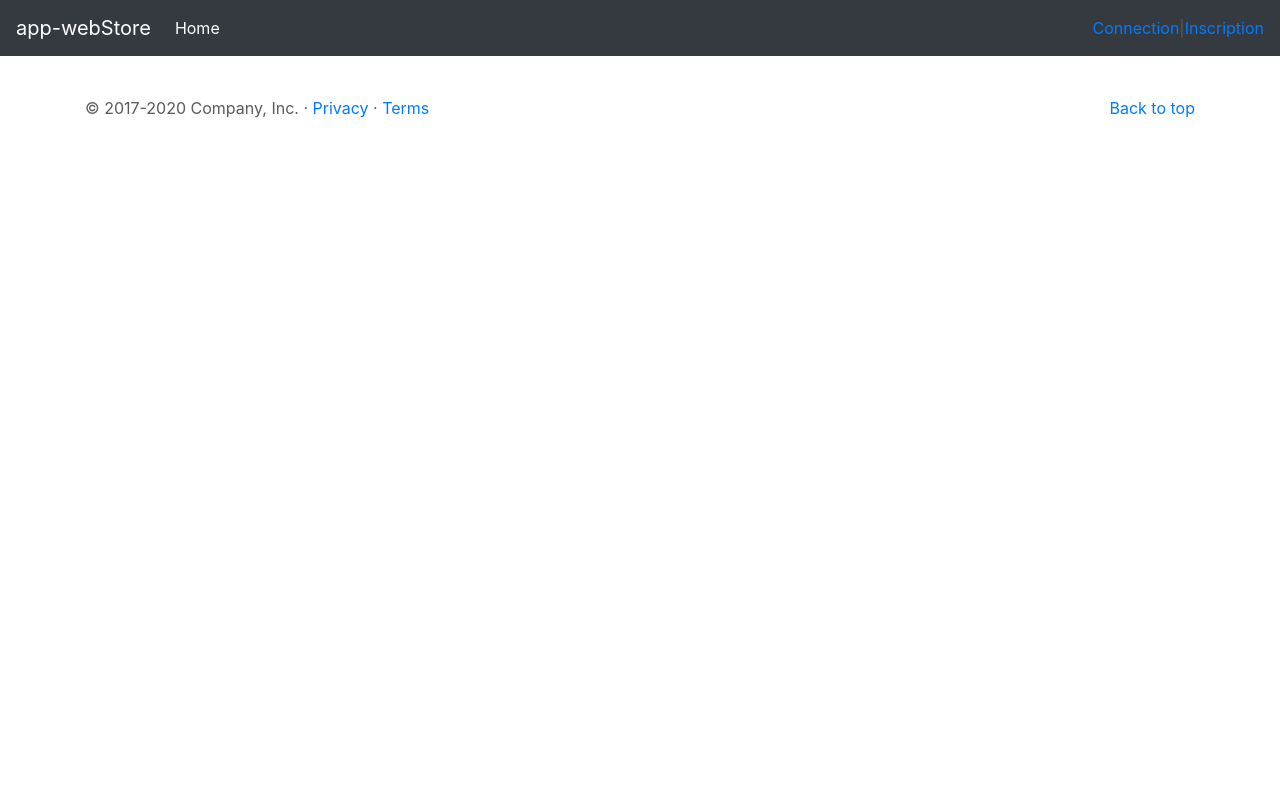
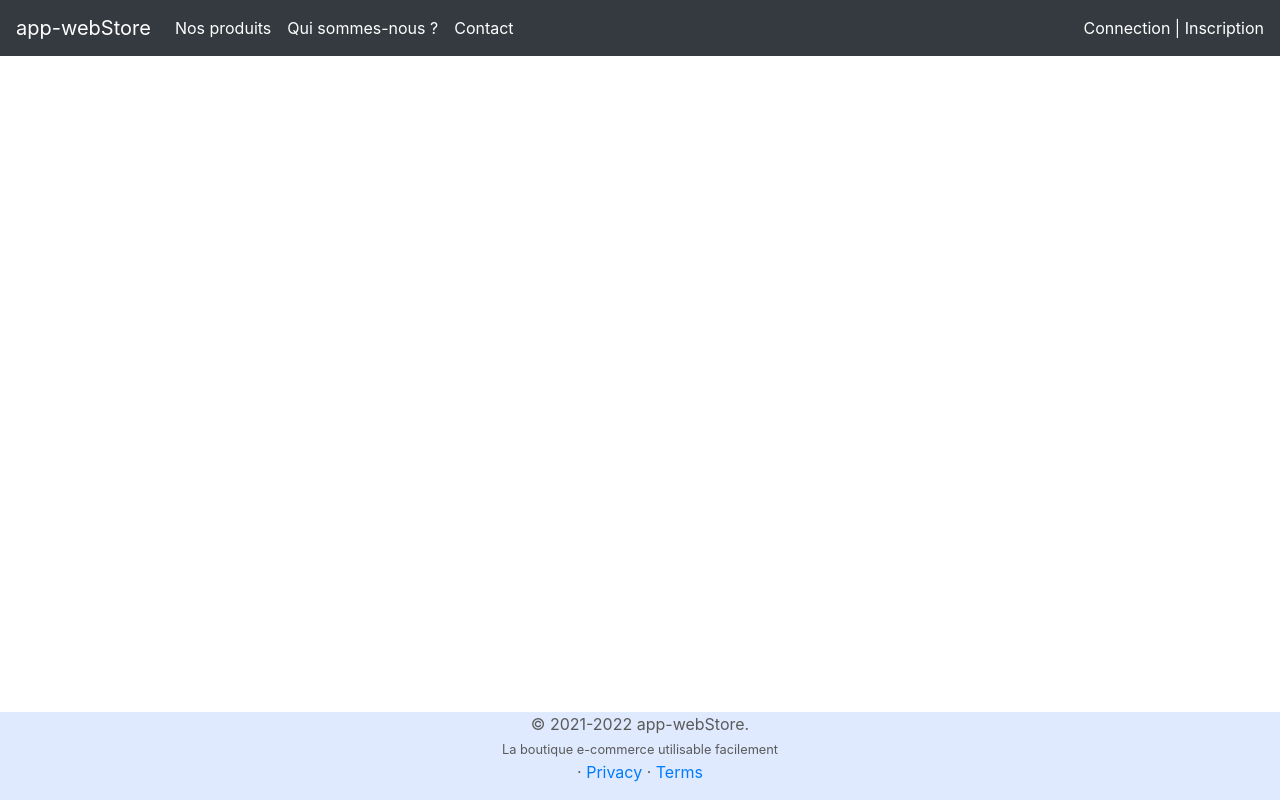
Before and after one commit to ibcherif/app-webstore, a Symfony app: template templates/base.html.twig in a window 1280 px wide. Run offline with Twig, Linux system fonts and the light colour scheme; the template is opened without the code that fills it, so the values that code supplies are empty; some libraries are stand-ins or nearby versions.

Commit message:
Mise à jour de notre template pour afficher l'utilisateur et les routes

```diff
--- a/templates/account/index.html.twig
+++ b/templates/account/index.html.twig
@@ -4,7 +4,7 @@
 
 {% block content %}
     <h1>Mon Compte</h1>
-    Bienvenu {{ app.user.firstname}} dans votre compte. C'est dans cet espace  que vous allez pouvoir gérer
+    Bienvenu {{ app.user.firstname}} dans votre compte. C'est dans cet espace que vous allez pouvoir gérer
     toutes vos informations personnelles.
     <hr>
     - <a href="{{ path('app_account_password') }}">Modifier le mot de passe </a><br/>
--- a/templates/base.html.twig
+++ b/templates/base.html.twig
@@ -10,7 +10,7 @@
 
     <!-- Bootstrap core CSS -->
     <link href="{{ asset("assets/css/bootstrap.min.css")}}" rel="stylesheet">
-
+    <link href="{{ asset("assets/css/app_webstore.css")}}" rel="stylesheet">
     <style>
         .bd-placeholder-img {
             font-size: 1.125rem;
@@ -33,21 +33,30 @@
 <body>
 <header>
     <nav class="navbar navbar-expand-md navbar-dark fixed-top bg-dark">
-        <a class="navbar-brand" href="#">app-webStore</a>
+        <a class="navbar-brand" href="{{ path('app_home') }}">app-webStore</a>
         <button class="navbar-toggler" type="button" data-toggle="collapse" data-target="#navbarCollapse" aria-controls="navbarCollapse" aria-expanded="false" aria-label="Toggle navigation">
             <span class="navbar-toggler-icon"></span>
         </button>
         <div class="collapse navbar-collapse" id="navbarCollapse">
             <ul class="navbar-nav mr-auto">
                 <li class="nav-item active">
-                    <a class="nav-link" href="#">Home <span class="sr-only">(current)</span></a>
+                    <a class="nav-link" href="#">Nos produits<span class="sr-only">(current)</span></a>
+                </li>
+                <li class="nav-item active">
+                    <a class="nav-link" href="#">Qui sommes-nous ?<span class="sr-only">(current)</span></a>
+                </li>
+                <li class="nav-item active">
+                    <a class="nav-link" href="#">Contact <span class="sr-only">(current)</span></a>
                 </li>
             </ul>
-            {% if app.user %}
-                <a href="{{ path('app_account') }}">Mon Compte</a> | <a href="{{ path('app_logout') }}">Deconnection</a>
-            {% else %}
-                <a href="{{ path('app_login') }}">Connection</a> | <a href="{{ path('app_register') }}">Inscription</a>
-            {% endif %}
+            <div class="navbar-item-custom">
+                {% if app.user %}
+                    <a href="{{ path('app_account') }}">Mon Compte (<small>{{ app.user.firstname }})</small></a> | <a href="{{ path('app_logout') }}">Deconnection</a>
+                {% else %}
+                    <a href="{{ path('app_login') }}">Connection</a> | <a href="{{ path('app_register') }}">Inscription</a>
+                {% endif %}
+            </div>
+
         </div>
     </nav>
 </header>
@@ -114,12 +123,15 @@
     </div><!-- /.container -->
 
     <!-- FOOTER -->
-    <footer class="container">
-        <p class="float-right"><a href="#">Back to top</a></p>
-        <p>&copy; 2017-2020 Company, Inc. &middot; <a href="#">Privacy</a> &middot; <a href="#">Terms</a></p>
+    <footer class="footer-custom">
+         <p>
+             &copy; 2021-2022 app-webStore. <br>
+             <small>La boutique e-commerce utilisable facilement</small><br>
+             &middot; <a href="#">Privacy</a> &middot; <a href="#">Terms</a>
+         </p>
     </footer>
 </main>
-<script src="https://code.jquery.com/jquery-3.5.1.slim.min.js"></script>
+<script src=" https://code.jquery.com/jquery-3.6.0.min.js"></script>
 <script src="{{ asset("assets/js/bootstrap.bundle.js")}}"></script>
 </body>
 </html>
```
Also changed, not shown: public/assets/css/app_webstore.css (added).
